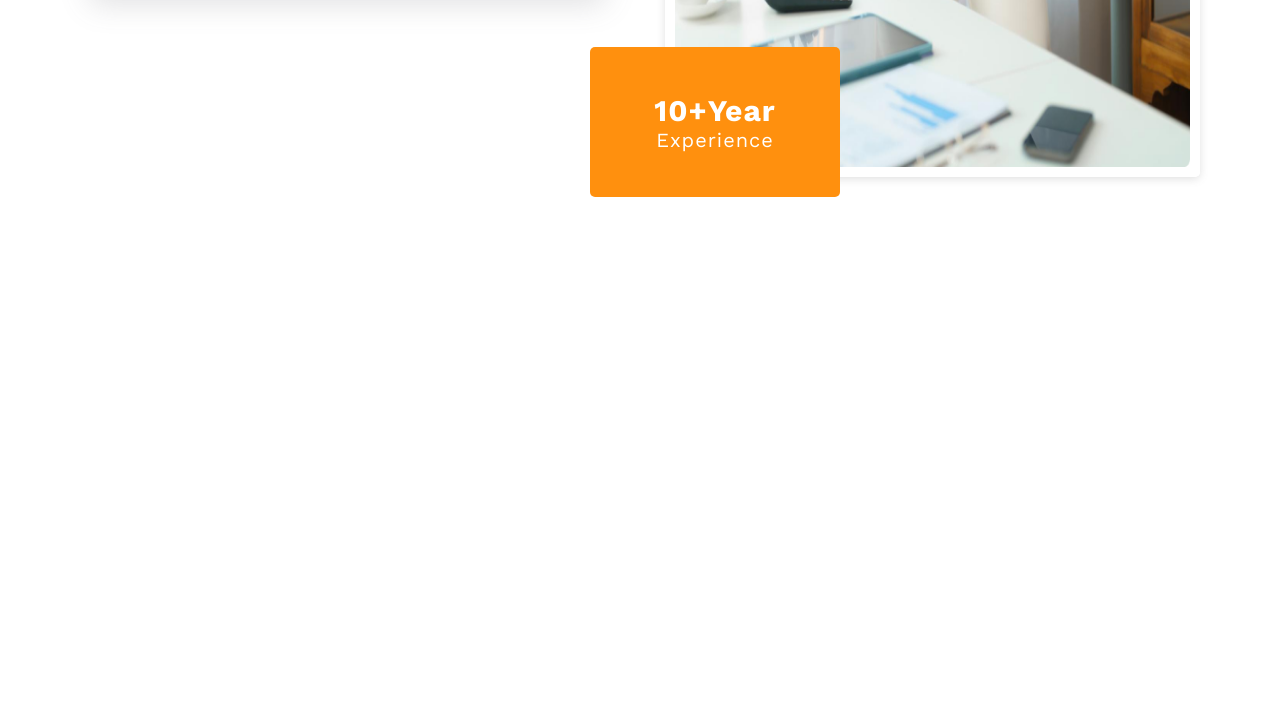
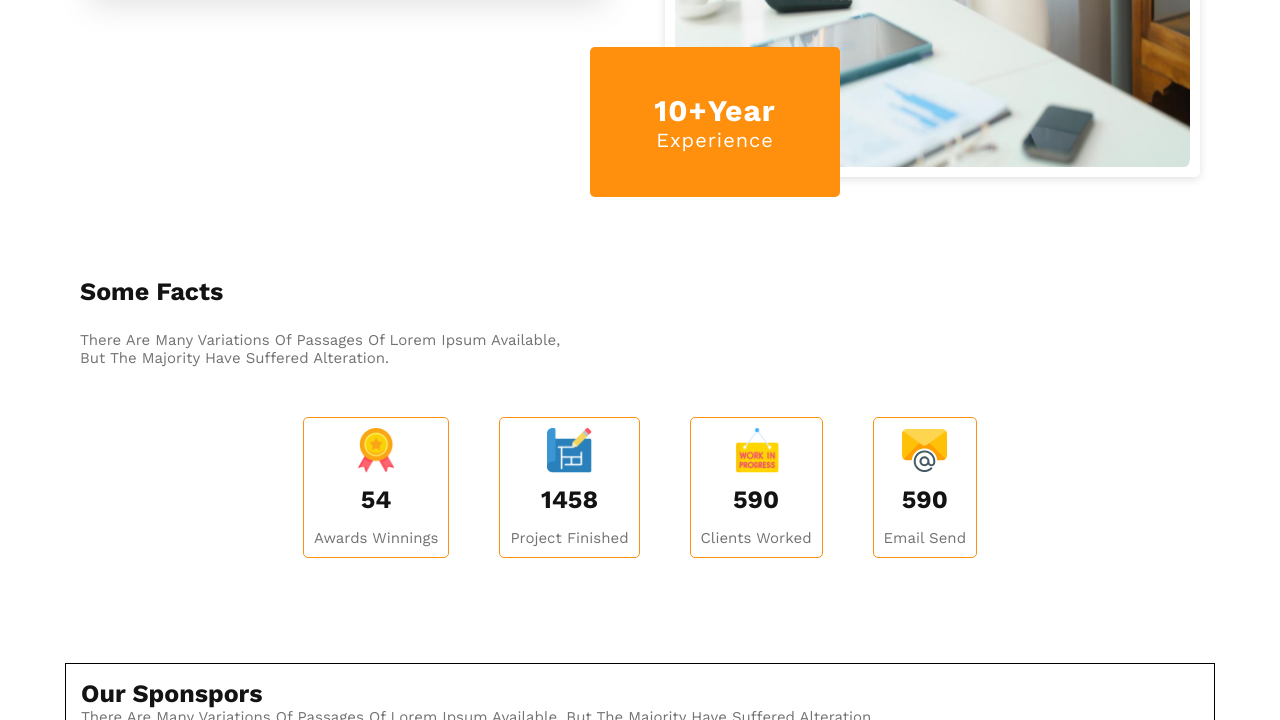
Before and after one commit to ikramuzzaman455173/G3-Architects-Web-Assignment-2-Projects, a plain HTML site: page index.html in a window 1280 px wide. Shown: the part 2692-3412 px from the top of the page. Before the commit the page ends 2954 px from the top, so only its background shows below. Drawn offline with nearby package versions, Linux system fonts and the light colour scheme.

Commit message:
achievement section complete

```diff
--- a/css/style.css
+++ b/css/style.css
@@ -320,7 +320,7 @@ img {
   justify-content: center;
   font-weight: 700;
   letter-spacing: 1px;
-  transform: translate(200%,30px);
+  transform: translate(200%, 30px);
   cursor: pointer;
 }
 
@@ -340,9 +340,64 @@ img {
   box-shadow: rgba(99, 99, 99, 0.2) 0px 2px 8px 0px;
 }
 
+/* *<===comment===>* */
+.achievement {
+  display: flex;
+  flex-direction: column;
+}
+
+.achievement .h3 {
+  margin-bottom: 1.5rem;
+}
+
+.achievement #p {
+  margin: 1rem 0 2rem 0;
+  width: 500px;
+}
+
+.achievement .some-fects {
+  display: flex;
+  justify-content: center;
+  /* align-items: center; */
+  text-align: center;
+  gap: 50px;
+  margin-top: 3rem;
+  margin-bottom: 2rem;
+}
+
+.achievement .some-fects .fact {
+  border-radius: 5px;
+  padding: 1rem;
+  border: .1rem solid var(--btn-primary);
+
+}
+
+.achievement .some-fects .fact1:hover{
+  transform:translateY(-20px);
+}
+.achievement .some-fects .fact2:hover{
+  transform:scale(1.2);
+}
+.achievement .some-fects .fact3:hover{
+  transform:translateY(30px);
+}
+.achievement .some-fects .fact4:hover{
+  transform:scale(.75);
+}
+.achievement .some-fects .fact .h3 {
+  margin-top: 1rem;
+}
 
 
+.achievement .some-fects .fact img {
+  width: 45px;
+  height: 45px;
+}
 
+/* *<===our sponsor section styles===>* */
+.our-sponsor{
+  border: 1px solid #000;
+}
 
 
 
--- a/index.html
+++ b/index.html
@@ -96,7 +96,53 @@ injected humour, or randomised...........</p>
   </div>
 </section>
 <!--!=====another-feature section end====*-->
+<!--!=====our achievement section start====*-->
+<section class="achievement">
+  <h3 class="h3">some facts</h3>
+  <p class="p" id="p">There are many variations of passages of Lorem Ipsum available, but
+the majority have suffered alteration.</p>
+  <div class="some-fects">
+  <div class="fact fact1">
+  <img src="images/icons/ribon.png" alt="icon image">
+  <h3 class="h3">54</h3>
+  <p class="p">Awards Winnings</p>
+  </div>
+  <!--* ======== *-->
+  <div class="fact fact2">
+  <img src="images/icons/projects.png" alt="icon image">
+  <h3 class="h3">1458</h3>
+  <p class="p">Project Finished</p>
+  </div>
+  <!--* ======== *-->
+  <div class="fact fact3">
+  <img src="images/icons/customers.png" alt="icon image">
+  <h3 class="h3">590</h3>
+  <p class="p">Clients Worked</p>
+  </div>
+  <!--* ======== *-->
+  <div class="fact fact4">
+  <img src="images/icons/email.png" alt="icon image">
+  <h3 class="h3">590</h3>
+  <p class="p">Email Send</p>
+  </div>
+  <!--* ======== *-->
+</div>
+</section>
+<!--!=====our achievement section end====*-->
 
+<!--!=====our sponsor section start====*-->
+<section class="our-sponsor">
+  <h3 class="h3">Our Sponspors</h3>
+  <p class="p">There are many variations of passages of Lorem Ipsum available, but
+the majority have suffered alteration.</p>
+<div class="sponsor-logo">
+  <img src="images/sponsors/google.png" alt="sponsor logo image">
+  <img src="images/sponsors/google.png" alt="sponsor logo image">
+  <img src="images/sponsors/telerama.png" alt="sponsor logo image">
+  <img src="images/sponsors/figma.png" alt="sponsor logo image">
+</div>
+</section>
+<!--!=====our sponsor section end====*-->
 
 </div>
 <!--* ====Wrapper End===== *-->
```
